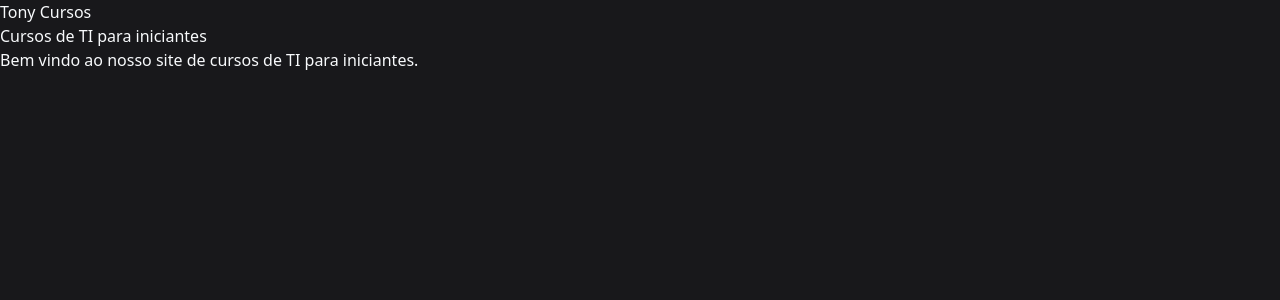
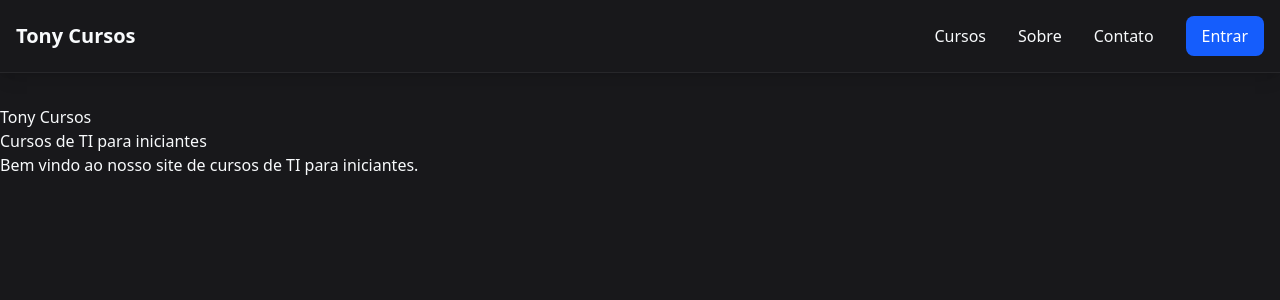
Before and after one commit to TonyAnderson98/tony-cursos, a Next.js app: page / in a window 1280 px wide. Shown: the top 300 px of the page. Built offline with nearby package versions, Linux system fonts and the light colour scheme.

Commit message:
feat(header): add header component
This commit adds the Header component to the site, as requested in issue #1

closes #1

```diff
--- /dev/null
+++ b/src/app/components/Header/index.tsx
@@ -0,0 +1,46 @@
+'use client';
+import Link from 'next/link';
+
+export default function Header() {
+	return (
+		<header className="bg-zinc-900 border-b border-zinc-800 shadow-lg sticky top-0 z-50 mb-8">
+			<div className="container mx-auto px-4 py-4">
+				<div className="flex items-center justify-between">
+					<Link href="/">
+						<span className="text-xl font-bold">Tony Cursos</span>
+					</Link>
+
+					<nav className="flex items-center justify-between space-x-8">
+						<Link
+							href="/cursos"
+							className="font-medium hover:text-slate-400 transition-color duration-200"
+						>
+							Cursos
+						</Link>
+
+						<Link
+							href="/sobre"
+							className="font-medium hover:text-slate-400 transition-color duration-200"
+						>
+							Sobre
+						</Link>
+
+						<Link
+							href="/contato"
+							className="font-medium hover:text-slate-400 transition-color duration-200"
+						>
+							Contato
+						</Link>
+
+						<Link
+							href="/login"
+							className="bg-blue-600 hover:bg-blue-700 text-white px-4 py-2 rounded-lg transition-colors duration-200 font-medium"
+						>
+							Entrar
+						</Link>
+					</nav>
+				</div>
+			</div>
+		</header>
+	);
+}
--- a/src/app/layout.tsx
+++ b/src/app/layout.tsx
@@ -1,6 +1,7 @@
 import type { Metadata } from 'next';
 import { Geist, Geist_Mono } from 'next/font/google';
 import './globals.css';
+import Header from './components/Header';
 
 const geistSans = Geist({
 	variable: '--font-geist-sans',
@@ -27,6 +28,7 @@ export default function RootLayout({
 			<body
 				className={`${geistSans.variable} ${geistMono.variable} antialiased`}
 			>
+				<Header />
 				{children}
 			</body>
 		</html>
```
